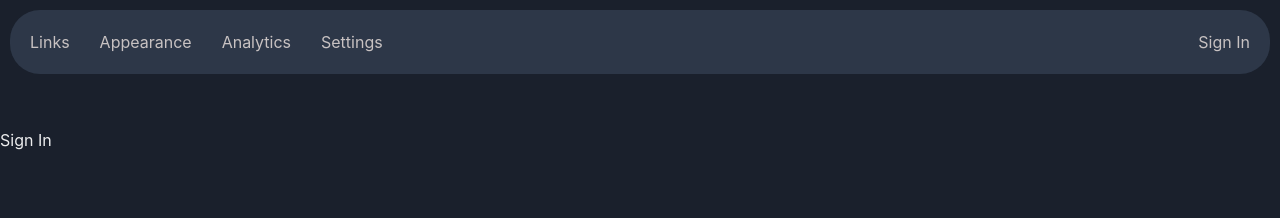
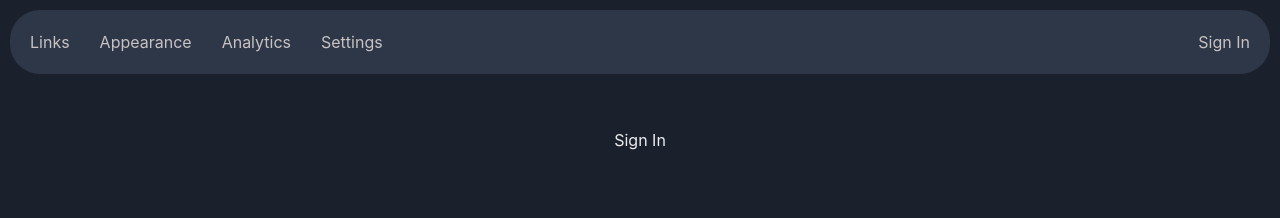
Before and after one commit to alekseycode/linktree-app, a React (Vite) app: page /signin in a window 1280 px wide. Shown: the top 218 px of the page. Built offline with nearby package versions, Linux system fonts and the light colour scheme; a web font is replaced by a local one.

Commit message:
center sign in page

```diff
--- a/src/components/auth/SignIn.jsx
+++ b/src/components/auth/SignIn.jsx
@@ -2,7 +2,11 @@ import { Flex } from "@chakra-ui/react";
 import React from "react";
 
 const SignIn = () => {
-  return <Flex mt="10%">Sign In</Flex>;
+  return (
+    <Flex mt="10%" justifyContent="center">
+      Sign In
+    </Flex>
+  );
 };
 
 export default SignIn;
```
